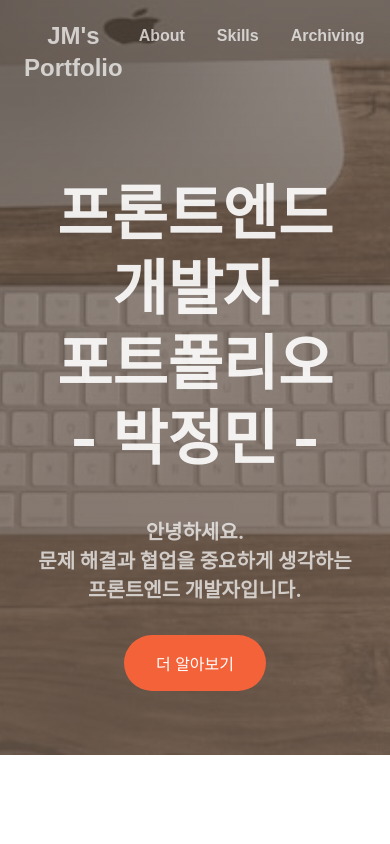
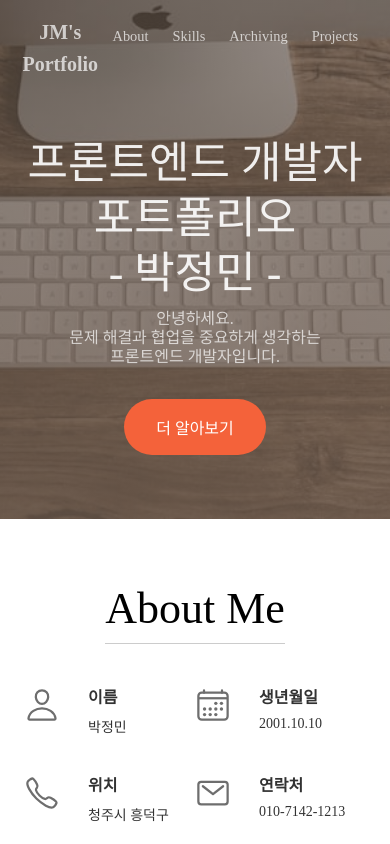
Before and after one commit to jjungming/jm_portfolio, a React (Create React App) app: page / in a window 390 px wide. Shown: the top 844 px of the page. Built offline with nearby package versions, Linux system fonts and the light colour scheme.

Commit message:
media setting

```diff
--- a/src/App.css
+++ b/src/App.css
@@ -1,5 +1,6 @@
 *, :after, :before {
   box-sizing: border-box;
+  font-family: __Black_Han_Sans_be47f4, __Black_Han_Sans_Fallback_be47f4;
 }
 
 img, svg {
@@ -16,12 +17,44 @@ button {
   padding: 0;
   background-color: unset;
   border: none;
-  text-transform: none;
-  margin: 0;
-  font-size: inherit;
   transition: color .2s ease;
 }
 
-button:not(:disabled) {
+button, select {
+  text-transform: none;
+}
+
+button, input, optgroup, select, textarea {
+  margin: 0;
+  font-family: inherit;
+  font-size: inherit;
+  line-height: inherit;
+}
+
+[type=button]:not(:disabled), [type=reset]:not(:disabled),
+[type=submit]:not(:disabled), button:not(:disabled) {
   cursor: pointer;
 }
+
+[type=button], [type=reset], [type=submit], button{
+  -webkit-appearance: button;
+}
+
+h1, h2, h3, h4, h5, h6 {
+  margin: 0;
+  font-weight: inherit;
+  font-size: inherit;
+  line-height: inherit;
+}
+
+.h1, .h2, .h3, .h4, .h5, .h6, h1, h2, h3, h4, h5, h6 {
+  margin-top: 0;
+  margin-bottom: .5rem;
+  font-weight: 500;
+  line-height: 1.2;
+  color: var(--bs-heading-color);
+}
+
+.h3, h3 {
+  font-size: calc(1.3rem + .6vw);
+}
--- a/src/components/common/Header/Header.jsx
+++ b/src/components/common/Header/Header.jsx
@@ -32,14 +32,14 @@ const Header = () => {
       <div className={styles.headerContent}>
 
         {/* headerTitle 부분 */}
-        <button onClick={() => scrollTo("home")} className={styles.headerTitleButton}>JM's Portfolio</button>
+        <button onClick={() => scrollTo("home")} className={styles.headerTitleButton} type="button">JM's Portfolio</button>
 
         {/* headerSectionTitle 부분 */}
         <div className={styles.headerSectionTitle}>
-          <button onClick={() => scrollTo("about")} className={styles.headerSectionButton}>About</button>
-          <button onClick={() => scrollTo("skills")} className={styles.headerSectionButton}>Skills</button>
-          <button onClick={() => scrollTo("archiving")} className={styles.headerSectionButton}>Archiving</button>
-          <button onClick={() => scrollTo("projects")}className={styles.headerSectionButton}>Projects</button>
+          <button onClick={() => scrollTo("about")} className={styles.headerSectionButton} type="button">About</button>
+          <button onClick={() => scrollTo("skills")} className={styles.headerSectionButton} type="button">Skills</button>
+          <button onClick={() => scrollTo("archiving")} className={styles.headerSectionButton} type="button">Archiving</button>
+          <button onClick={() => scrollTo("projects")}className={styles.headerSectionButton} type="button">Projects</button>
         </div>
       </div>
 
--- a/src/components/common/Header/Header.module.css
+++ b/src/components/common/Header/Header.module.css
@@ -63,8 +63,17 @@ button:hover {
     color: hsla(0, 0%, 100%, 1);
 }
 
-@media (max-width: 768px) {
+@media (max-width: 992px) {
     .headerContent {
+        padding: 1rem 1.25rem;
+    }
+    .headerTitleButton {
+        font-size: 1.25rem;
+    }
+    .headerSectionButton {
+        padding: 0 .75rem;
+        font-size: .9rem;
+        font-weight: 500;
+    }
 
-    }
 }
--- a/src/components/common/SectionTitle/SectionTitle.module.css
+++ b/src/components/common/SectionTitle/SectionTitle.module.css
@@ -2,13 +2,24 @@
 .sectionTitleContainer{
     position: relative;
     display: table;
-    margin: 0 auto 1.5rem;
+    margin: 0 auto 3rem;
 }
 
 .sectionTitle {
     border-bottom-color: #cccccc;
     border-bottom-width: 1px;
     border-bottom-style: solid;
+    padding-bottom: .5rem;
     color: #000000;
     font-size: 3rem;
 }
+
+@media (max-width:992px) {
+    .sectionTitleContainer {
+        margin: 0 auto 2rem;
+    }
+
+    .sectionTitle {
+        font-size: 2.75rem;
+    }
+}
--- a/src/components/sections/About/About.jsx
+++ b/src/components/sections/About/About.jsx
@@ -1,23 +1,7 @@
 import React from 'react';
 import styles from './About.module.css';
 import SectionTitle from '../../common/SectionTitle/SectionTitle';
-import {
-  IoPersonOutline,
-  IoCalendarOutline,
-  IoCallOutline,
-  IoMailOutline,
-  IoLocationOutline,
-  IoSchoolOutline,
-} from 'react-icons/io5';
-
-const items = [
-  { icon: <IoPersonOutline />, label: '이름', value: '박정민' },
-  { icon: <IoCalendarOutline />, label: '생년월일', value: '2001.10.10' },
-  { icon: <IoCallOutline />, label: '위치', value: '청주시 흥덕구' },
-  { icon: <IoMailOutline />, label: '연락처', value: '010-7142-1213' },
-  { icon: <IoLocationOutline />, label: '이메일', value: '1010pjm@naver.com' },
-  { icon: <IoSchoolOutline />, label: '학력', value: '청주대학교(인공지능소프트웨어학과)' },
-];
+import abouts from '../../../data/about';
 
 /* 자기소개 섹션 */
 const About = () => {
@@ -31,16 +15,16 @@ const About = () => {
 
         {/* 지기소개 내용 */}
         <div className={styles.aboutInfos}>
-          {items.map((item, idx) => (
+          {abouts.map((about, idx) => (
             <div className={styles.aboutInfoWrapper}>
               <div key={idx} className={styles.aboutInfo}>
                 <div className={styles.aboutItemIconWrapper}>
-                  <div className={styles.aboutItemIcon}>{item.icon}</div>
+                  <div className={styles.aboutItemIcon}>{about.icon}</div>
                 </div>
 
                 <div className={styles.aboutItemText}>
-                  <div className={styles.aboutItemLabel}>{item.label}</div>
-                  <div className={styles.aboutItemValue}>{item.value}</div>
+                  <div className={styles.aboutItemLabel}>{about.label}</div>
+                  <div className={styles.aboutItemValue}>{about.value}</div>
                 </div>
               </div>
             </div>
--- a/src/components/sections/About/About.module.css
+++ b/src/components/sections/About/About.module.css
@@ -7,7 +7,7 @@
 .aboutContent {
     width: 100%;
     max-width: 71.25rem;
-    padding: 3rem 1.5rem;
+    padding: 4rem 1.5rem;
     margin: 0 auto;
 }
 
@@ -54,3 +54,9 @@
     font-size: .875rem;
     white-space: pre-wrap;
 }
+
+@media (max-width: 992px) {
+    .aboutInfoWrapper {
+        width: 50%;
+    }
+}
--- a/src/components/sections/Archiving/Archiving.module.css
+++ b/src/components/sections/Archiving/Archiving.module.css
@@ -6,7 +6,7 @@
 .archivingContent {
     width: 100%;
     max-width: 71.25rem;
-    padding: 3rem 1.5rem;
+    padding: 4rem 1.5rem;
     margin: 0 auto;
 }
 
--- a/src/components/sections/Projects/Projects.module.css
+++ b/src/components/sections/Projects/Projects.module.css
@@ -4,10 +4,10 @@
 }
 
 .projectsContent {
-    width: 100%;
-    max-width: 71.25rem;
-    padding: 3rem 1.5rem;
-    margin: 0 auto;
+  width: 100%;
+  max-width: 71.25rem;
+  padding: 4rem 1.5rem;
+  margin: 0 auto;
 }
 
 .projectList {
--- a/src/components/sections/Skills/Skills.module.css
+++ b/src/components/sections/Skills/Skills.module.css
@@ -6,7 +6,7 @@
 .skillsContent {
     width: 100%;
     max-width: 71.25rem;
-    padding: 3rem 1.5rem;
+    padding: 4rem 1.5rem;
     margin: 0 auto;
 }
 
--- /dev/null
+++ b/src/data/about.js
@@ -0,0 +1,19 @@
+import {
+    IoPersonOutline,
+    IoCalendarOutline,
+    IoCallOutline,
+    IoMailOutline,
+    IoLocationOutline,
+    IoSchoolOutline,
+} from 'react-icons/io5';
+
+const abouts = [
+    { icon: <IoPersonOutline />, label: '이름', value: '박정민' },
+    { icon: <IoCalendarOutline />, label: '생년월일', value: '2001.10.10' },
+    { icon: <IoCallOutline />, label: '위치', value: '청주시 흥덕구' },
+    { icon: <IoMailOutline />, label: '연락처', value: '010-7142-1213' },
+    { icon: <IoLocationOutline />, label: '이메일', value: '1010pjm@naver.com' },
+    { icon: <IoSchoolOutline />, label: '학력', value: '청주대학교(인공지능소프트웨어학과)' },
+];
+
+export default abouts;
--- a/src/pages/Home/Home.jsx
+++ b/src/pages/Home/Home.jsx
@@ -1,5 +1,11 @@
 import React from 'react';
 import styles from './Home.module.css';
+
+const scrollTo = (id) => {
+  const el = document.getElementById(id);
+  if (!el) return;
+  el.scrollIntoView({ behavior: "smooth", block: "start" });
+};
 
 /* 메인 화면 */
 const Home = () => {
@@ -22,7 +28,7 @@ const Home = () => {
         </h2>
 
         {/* 메인 화면 버튼 */}
-        <button id="home-sentinel" className={styles.homeButton}>더 알아보기</button>
+        <button id="home-sentinel" onClick={() => scrollTo("about")} className={styles.homeButton} type="button">더 알아보기</button>
 
       </div>
 
--- a/src/pages/Home/Home.module.css
+++ b/src/pages/Home/Home.module.css
@@ -21,7 +21,7 @@
 }
 
 .homeTitle {
-    font-size: 3.75rem;
+    font-size: 4rem;
     color: hsla(0, 0%, 100%, .9);
     line-height: 1.25;
     word-break: keep-all;
@@ -42,3 +42,12 @@
     color: #fff;
     transition: background-color .2s ease-in-out;
 }
+
+@media (max-width:992px) {
+    .homeTitle {
+        font-size: 2.75em;
+    }
+    .homeDescription {
+        font-size: 1rem;
+    }
+}
```
